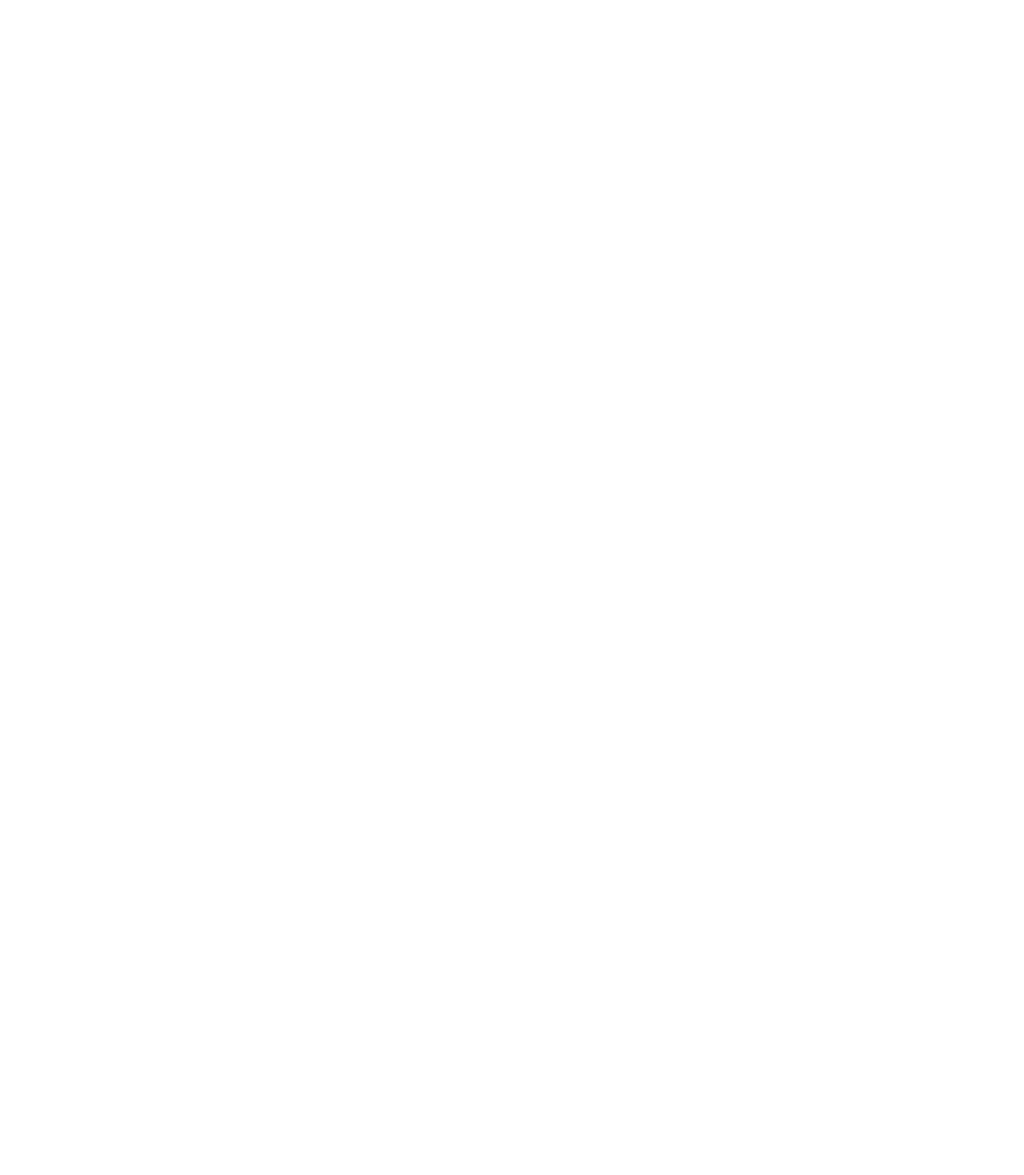
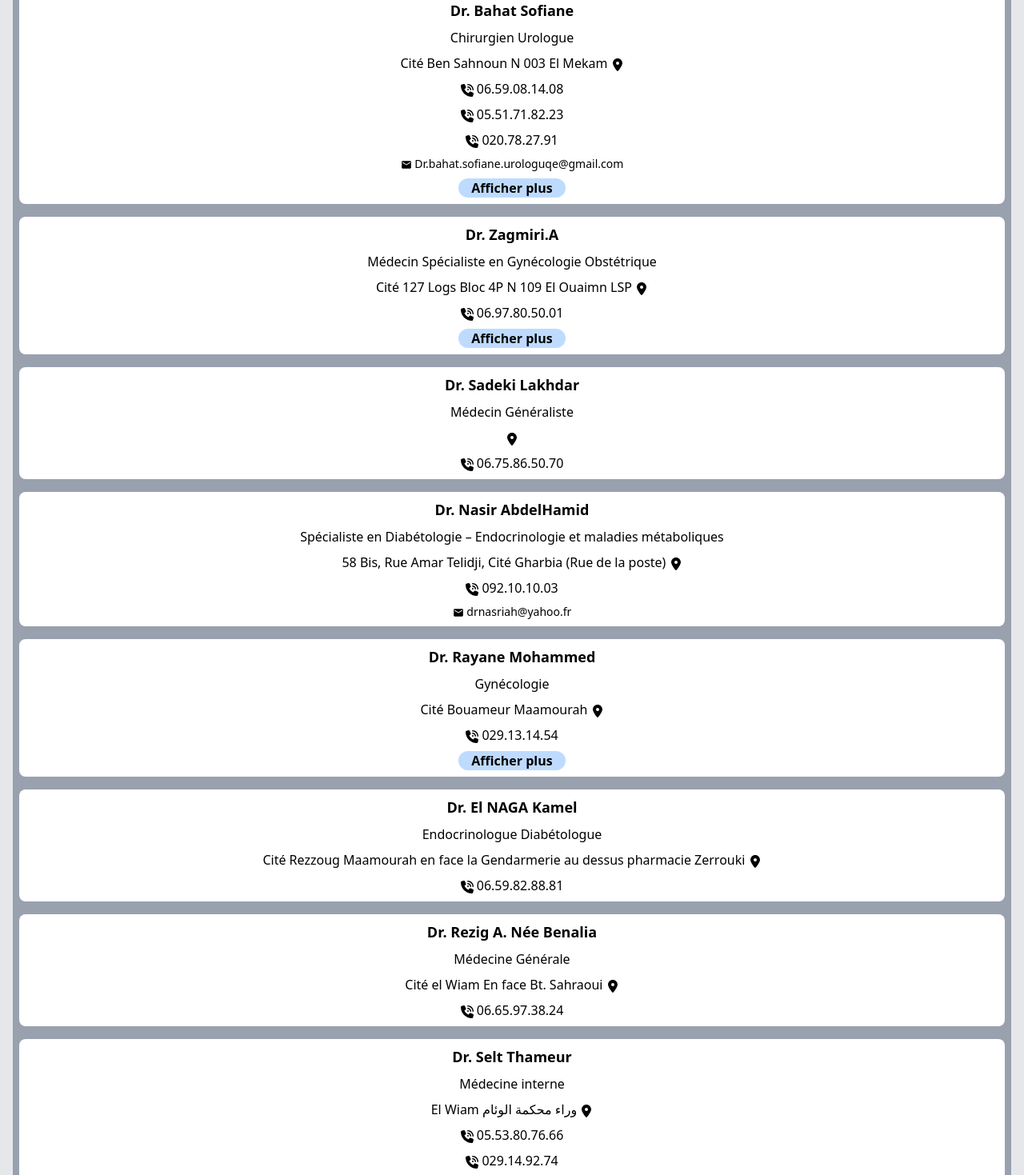
Before and after one commit to Medido1/Guide-M-dical-Laghouat, a React (Vite) app: page / in a window 1280 px wide. Shown: the part 1261-2730 px from the top of the page at 80% size. Before the commit the page ends 900 px from the top, so only its background shows below. Built offline with nearby package versions, Linux system fonts and the light colour scheme.

Commit message:
Update doctors data

```diff
--- a/data.js
+++ b/data.js
@@ -23,6 +23,194 @@
     phone: "029.14.92.92",
     email: "k.laaboub@hotmail.fr",
     moreInfo: `Bilan allergologique,test cutané,EFR`
+  },
+  {
+    id: 2,
+    name: "Dr. Lokbaichi Tahar",
+    speciality: "Médecine générale",
+    adress: "Cité 600-200 p13 طريق محطة القطار",
+    phone: "05.57.10.64.49",
+    phone2: "06.99.57.84.50",
+    email: "",
+    moreInfo: "Echographie"
+  },
+  {
+    id: 3,
+    name: "Dr. Benadjila Mebarek",
+    speciality: "Gynécologie obstétrique",
+    adress: "Rue el-gharbia",
+    phone: "029.10.15.85",
+    phone2: "06.62.51.14.56",
+    email: "",
+    moreInfo: "Néo.Nat.contraception stérilité, Echographie"
+  },
+  {
+    id: 4,
+    name: "Dr. Bahat Sofiane",
+    speciality: "Chirurgien Urologue",
+    adress: "Cité Ben Sahnoun N 003 El Mekam",
+    phone: "06.59.08.14.08",
+    phone2: "05.51.71.82.23",
+    phone3: "020.78.27.91",
+    email: "Dr.bahat.sofiane.urologuqe@gmail.com",
+    moreInfo: `Chirurgie et maladie du Rein des voies Urinaires,
+     Endoscopie (Prostate, Vessie et calculs), Stérilité Masculine et impuissance, Circoncision`
+  },
+  {
+    id: 5,
+    name: "Dr. Zagmiri.A",
+    speciality: "Médecin Spécialiste en Gynécologie Obstétrique",
+    adress: "Cité 127 Logs Bloc 4P N 109 El Ouaimn LSP",
+    phone: "06.97.80.50.01",
+    email: "",
+    moreInfo: `Suivi de grossesse, échographie 3D/4D,
+    maladie des seins, Frottis, Colposcopie, hystéroscopie
+    diagnostic et opératoire, ERCF, Stérilité du couple, Césarienne, Chirurgie Gynécologique`
+  },
+  {
+    id: 6,
+    name: "Dr. Sadeki Lakhdar",
+    speciality: "Médecin Généraliste",
+    adress: "",
+    phone: "06.75.86.50.70",
+    email: "",
+    moreInfo: ""
+  },
+  {
+    id: 7,
+    name: "Dr. Nasir AbdelHamid",
+    speciality: "Spécialiste en Diabétologie – Endocrinologie et maladies métaboliques",
+    adress: "58 Bis, Rue Amar Telidji, Cité Gharbia (Rue de la poste)",
+    phone: "092.10.10.03",
+    email: "drnasriah@yahoo.fr",
+    moreInfo: ""
+  },
+  {
+    id: 8,
+    name: "Dr. Rayane Mohammed",
+    speciality: "Gynécologie",
+    adress: "Cité Bouameur Maamourah",
+    phone: "029.13.14.54",
+    email: "",
+    moreInfo: "Accouchements, Stérilité, Maladies du sein, Echographie"
+  },
+  {
+    id: 9,
+    name: "Dr. El NAGA Kamel",
+    speciality: "Endocrinologue Diabétologue",
+    adress: "Cité Rezzoug Maamourah en face la Gendarmerie au dessus pharmacie Zerrouki",
+    phone: "06.59.82.88.81",
+    email: "",
+    moreInfo: ""
+  },
+  {
+    id: 10,
+    name: "Dr. Rezig A. Née Benalia",
+    speciality: "Médecine Générale",
+    adress: "Cité el Wiam En face Bt. Sahraoui",
+    phone: "06.65.97.38.24",
+    email: "",
+    moreInfo: ""
+  },
+  {
+    id: 11,
+    name: "Dr. Selt Thameur",
+    speciality: "Médecine interne",
+    adress: "El Wiam وراء محكمة الوئام",
+    phone: "05.53.80.76.66",
+    phone2:"029.14.92.74",
+    email: "",
+    moreInfo: `Maladies du cœur et des vaisseaux, Diabète, HTA,
+      le goitre, gastrologie, ECG, échographie, échocardiographie, MAPA, Holter ECG, épreuve d’effort`
+  },
+  {
+    id: 12,
+    name: "Dr. Adi Boubakeur",
+    speciality: "Médecine Générale",
+    adress: "Ksar Bezaim Laghouat",
+    phone: "07.79.33.76.30",
+    email: "",
+    moreInfo: "ECG"
+  },
+  {
+    id: 13,
+    name: "Dr. Chettikh Malika",
+    speciality: "Médecine Générale",
+    adress: "Cité EL-Gharbia",
+    phone: "07.78.21.98.69",
+    email: "",
+    moreInfo: "Echographie Gynécologique et obstétricale"
+  },
+  {
+    id: 14,
+    name: "Dr. Taibaoui Souleyman",
+    speciality: "Maladies & chirurgie des yeux",
+    adress: "مجمع حمدي الطبي بالقرب من صيدلية بن شرشافة الوئام",
+    phone: "05.42.03.55.81",
+    phone2: "06.64.80.66.84",
+    email: "Dr.taibaoui.s@gmail.com",
+    moreInfo: ""
+  },
+  {
+    id: 15,
+    name: "Dr. Boufateh Othmane Sami",
+    speciality: "Docteur en médecine générale",
+    adress: "حي برج السنوسي",
+    phone: "06.62.39.69.79",
+    phone2: "05.40.28.42.49",
+    email: "",
+    moreInfo: ""
+  },
+  {
+    id: 16,
+    name: "Dr. Benzana.z",
+    speciality: "Médecin spécialiste",
+    adress: "Cité Wiame en face lycée Djoudi Belkacem",
+    phone: "06.54.61.73.82",
+    phone2: " 028.73.25.35",
+    email: "Dr.zigham84@gmail.com",
+    moreInfo: `Echographie cardiaque, ECG, MAPA,
+     Echographie de thyroïde, Echo-Doppler TSA,
+     Doppler vasculaire artériel et veineux des membres inférieurs et supérieurs`
+  },
+  {
+    id: 17,
+    name: "Dr. Chettikh Aissa",
+    speciality: "Médecin Généraliste",
+    adress: "Hai el Wiam Laghouat",
+    phone: "05.57.80.22.00",
+    email: "",
+    moreInfo: "Déclaration d’Accidents de travail et maladies professionnels"
+  },
+  {
+    id: 18,
+    name: "Dr. Nazef Nassim",
+    speciality: "Spécialiste en Hépato – Gastro – Entérologie",
+    adress: "حي الوئام قرب مركز التشخيص الطبي سيفون",
+    phone: "05.42.09.41.98",
+    phone2: "05.57.37.03.65",
+    email: "",
+    moreInfo: "Proctologie Endoscopie digestive"
+  },
+  {
+    id: 19,
+    name: "Dr. Kherarba.I",
+    speciality: "Médecin spécialiste en maladies des femmes et obstétrique",
+    adress: "شارع الدكتور سعدان – مقابل مستشفى الأمومة والطفولة-",
+    phone: "06.97.89.22.22",
+    email: "",
+    moreInfo: `Echographie trois et quatre dimensions,
+     infertilité du couple, chirurgie des maladies des
+     femmes et césariennes, maladies et chirurgie du sein`
+  },
+  {
+    id: 20,
+    name: "Dr. Benkemchi.A",
+    speciality: "Médecine Générale",
+    adress: "Kheneg Laghouat",
+    phone: "029.14.80.20",
+    email: "",
+    moreInfo: "Consultation et soins, Echographie"
   }
 ]
 
--- a/src/components/DoctorFacility.jsx
+++ b/src/components/DoctorFacility.jsx
@@ -13,7 +13,8 @@
     setIsSelecetd(element)
   }
 
-  const {name, speciality, adress, phone, email, moreInfo} = item;
+  const {name, speciality, adress, phone,phone2,
+    phone3, email, moreInfo} = item;
 
   return (
     <div className="bg-white p-2 mt-2 mb-4 rounded-lg
@@ -21,43 +22,71 @@
       <h2 className="text-lg font-bold">
         {name}
       </h2>
-      <p>
+      <p className="text-center">
         {speciality}
       </p>
       <p className="text-center">{adress} <FaLocationDot className="inline-block"/></p>
       <div className="flex gap-2 items-center">
         <p
           className="cursor-pointer"
-          /* onClick={() => copyToClipboard(`${phone}`)} */
           onClick={() => selectAndCopy(`${phone}`)}
         >
           <FaPhoneVolume className="inline-block" /> {phone}
         </p>
         {copied && isSelected == `${phone}` && <span className="text-xs text-green-500 ml-2">Copied!</span>}
       </div>
+      {phone2 &&
         <div className="flex gap-2 items-center">
           <p
             className="cursor-pointer"
+            onClick={() => selectAndCopy(`${phone2}`)}
+          >
+            <FaPhoneVolume className="inline-block" /> {phone2}
+          </p>
+          {copied && isSelected == `${phone2}` &&
+          <span className="text-xs text-green-500 ml-2">Copied!</span>}
+      </div>
+      }
+      {phone3 &&
+        <div className="flex gap-2 items-center">
+          <p
+            className="cursor-pointer"
+            onClick={() => selectAndCopy(`${phone3}`)}
+          >
+            <FaPhoneVolume className="inline-block" /> {phone3}
+          </p>
+          {copied && isSelected == `${phone3}` &&
+          <span className="text-xs text-green-500 ml-2">Copied!</span>}
+      </div>
+      }
+      {email &&
+        <div className="flex gap-2 items-center">
+          <p
+            className="cursor-pointer text-sm"
             onClick={() => selectAndCopy(`${email}`)}
           >
             <MdEmail  className="inline-block" /> {email}
           </p>
-        {copied && isSelected == `${email}` && <span className="text-xs text-green-500 ml-2">Copied!</span>}
+          {copied && isSelected == `${email}` &&
+          <span className="text-xs text-green-500 ml-2">Copied!</span>}
       </div>
+      }
+      {moreInfo && (
+        <>
           <button
             onClick={() => setShowMore(prev => !prev)}
             type="button"
-        className="px-4 bg-blue-200 font-bold rounded-full"
-      >
-        {showMore ? "Afficher moin" : "Afficher plus"}
+            className="px-4 bg-blue-200 font-bold rounded-full">
+            {showMore ? "Afficher moins" : "Afficher plus"}
           </button>
-      {showMore &&
+          {showMore && (
             <div>
-          <p>
+              <p className="text-center">
                 {moreInfo}
               </p>
-        </div>
-      }
+            </div>)}
+        </>
+      )}
     </div>
   )
 }
```
Lines whose indentation alone changed are shown as unchanged.
